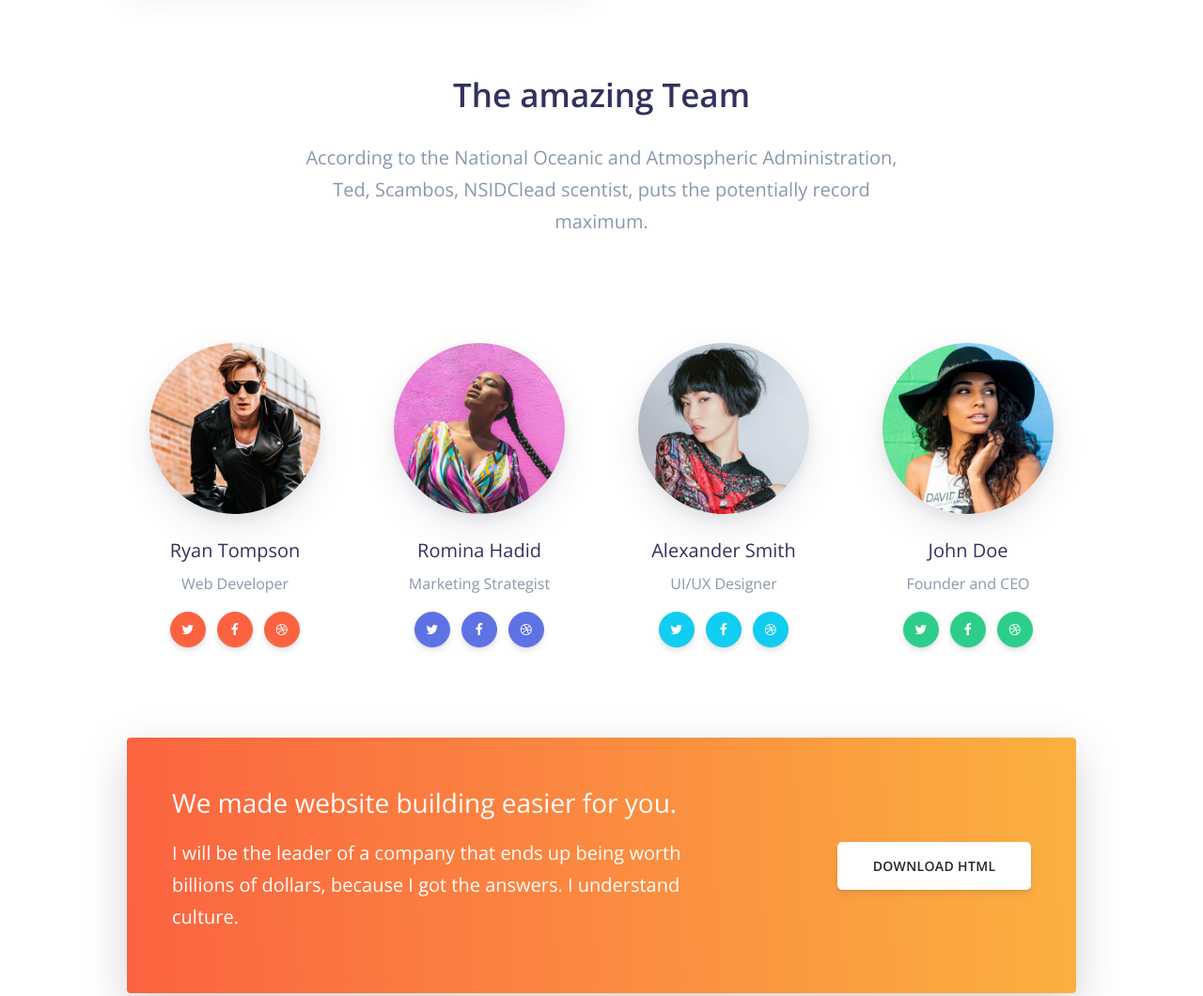
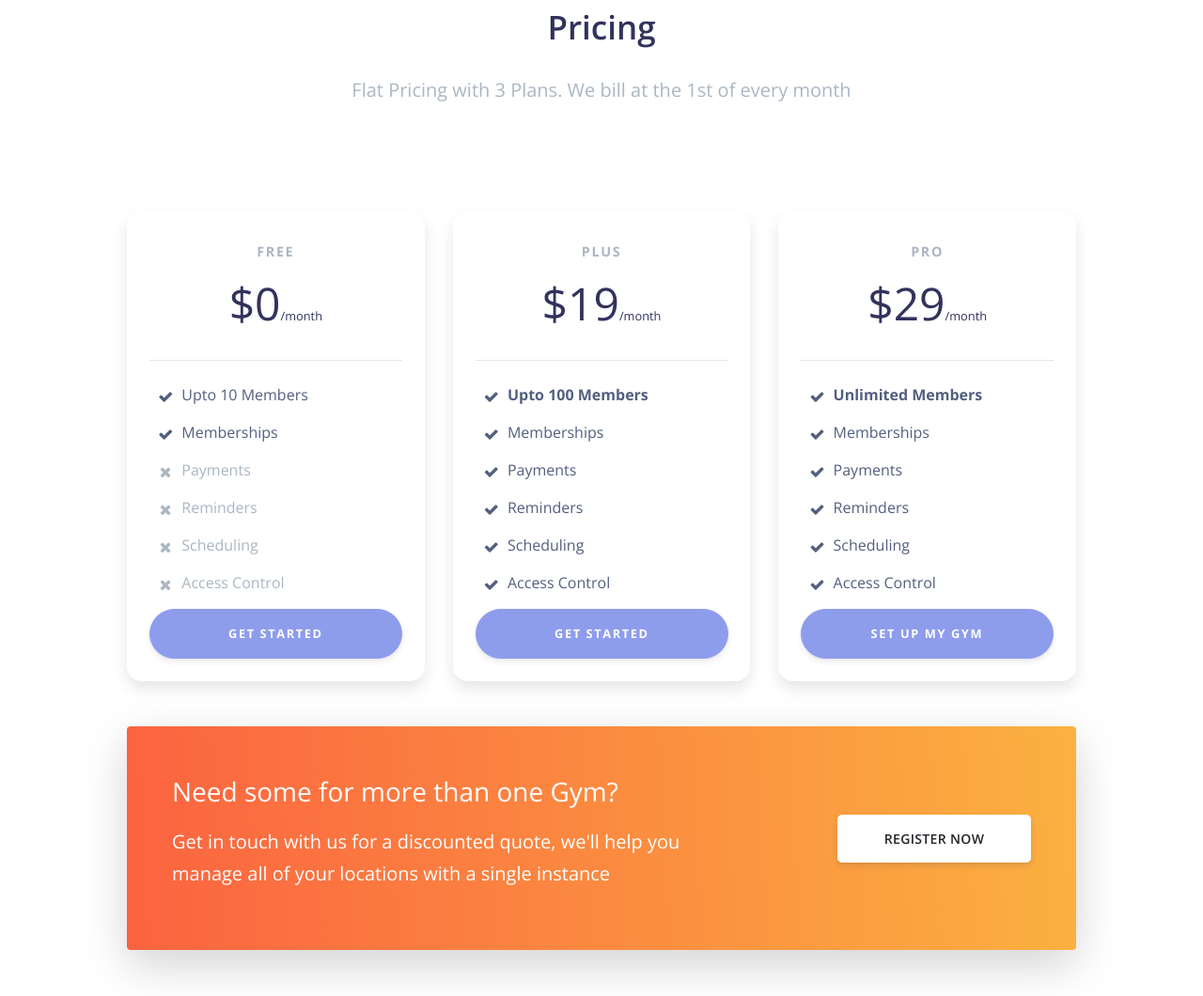
Before and after one commit to vcidst/gymconnect, a plain HTML site: page index.html in a window 1280 px wide. Shown: the part 2573-3633 px from the top of the page at 94% size. Drawn offline with nearby package versions, Linux system fonts and the light colour scheme.

Commit message:
added pricing section

```diff
--- a/index.html
+++ b/index.html
@@ -5,7 +5,7 @@
   <meta charset="utf-8">
   <meta name="viewport" content="width=device-width, initial-scale=1, shrink-to-fit=no">
   <meta name="description" content="Start your development with a Design System for Bootstrap 4.">
-  <meta name="author" content="Creative Tim">
+  <meta name="author" content="Gym Connect">
   <title>GymConnect - Gym Memberships, Payments and Scheduling</title>
   <!-- Favicon -->
   <link href="assets/img/brand/favicon.png" rel="icon" type="image/png">
@@ -15,7 +15,7 @@
   <link href="assets/vendor/nucleo/css/nucleo.css" rel="stylesheet">
   <link href="assets/vendor/font-awesome/css/font-awesome.min.css" rel="stylesheet">
   <!-- Argon CSS -->
-  <link type="text/css" href="assets/css/argon.min.css?v=1.0.1" rel="stylesheet">
+  <link type="text/css" href="assets/css/argon.css?v=1.0.1" rel="stylesheet">
 </head>
 
 <body>
@@ -50,7 +50,7 @@
               </a>
               <div class="dropdown-menu dropdown-menu-xl">
                 <div class="dropdown-menu-inner">
-                  <a href="https://demos.creative-tim.com/argon-design-system/docs/getting-started/overview.html" class="media d-flex align-items-center">
+                  <a href="#" class="media d-flex align-items-center">
                     <div class="icon icon-shape bg-gradient-primary rounded-circle text-white">
                       <i class="ni ni-spaceship"></i>
                     </div>
@@ -59,7 +59,7 @@
                       <p class="description d-none d-md-inline-block mb-0">Learn more about managing your members and their subscriptions</p>
                     </div>
                   </a>
-                  <a href="https://demos.creative-tim.com/argon-design-system/docs/foundation/colors.html" class="media d-flex align-items-center">
+                  <a href="#" class="media d-flex align-items-center">
                     <div class="icon icon-shape bg-gradient-success rounded-circle text-white">
                       <i class="ni ni-palette"></i>
                     </div>
@@ -68,7 +68,7 @@
                       <p class="description d-none d-md-inline-block mb-0">Learn more about Inventory Management</p>
                     </div>
                   </a>
-                  <a href="https://demos.creative-tim.com/argon-design-system/docs/components/alerts.html" class="media d-flex align-items-center">
+                  <a href="#" class="media d-flex align-items-center">
                     <div class="icon icon-shape bg-gradient-warning rounded-circle text-white">
                       <i class="ni ni-ui-04"></i>
                     </div>
@@ -89,19 +89,19 @@
           </ul>
           <ul class="navbar-nav align-items-lg-center ml-lg-auto">
             <li class="nav-item">
-              <a class="nav-link nav-link-icon" href="https://www.facebook.com/creativetim" target="_blank" data-toggle="tooltip" title="Like us on Facebook">
+              <a class="nav-link nav-link-icon" href="#" target="_blank" data-toggle="tooltip" title="Like us on Facebook">
                 <i class="fa fa-facebook-square"></i>
                 <span class="nav-link-inner--text d-lg-none">Facebook</span>
               </a>
             </li>
             <li class="nav-item">
-              <a class="nav-link nav-link-icon" href="https://www.instagram.com/creativetimofficial" target="_blank" data-toggle="tooltip" title="Follow us on Instagram">
+              <a class="nav-link nav-link-icon" href="#" target="_blank" data-toggle="tooltip" title="Follow us on Instagram">
                 <i class="fa fa-instagram"></i>
                 <span class="nav-link-inner--text d-lg-none">Instagram</span>
               </a>
             </li>
             <li class="nav-item">
-              <a href="https://www.creative-tim.com/product/argon-design-system" class="btn btn-white">
+              <a href="#" class="btn btn-white">
                 <span class="btn-inner--icon">
                   <i class="fa fa-sign-in mr-2"></i>
                 </span>
@@ -137,11 +137,11 @@
                 </h1>
                 <p class="lead  text-white">Manage your Gym, Memberships, Inventory and Scheduling. Use our specialized tools made for the Gym-Owners</p>
                 <div class="btn-wrapper">
-                  <a href="https://demos.creative-tim.com/argon-design-system/docs/components/alerts.html" class="btn btn-white btn-icon mb-3 mb-sm-0">
+                  <a href="#" class="btn btn-white btn-icon mb-3 mb-sm-0">
                     <span class="btn-inner--icon"><i class="fa fa-code"></i></span>
                     <span class="btn-inner--text">Take me to Demo</span>
                   </a>
-                  <a href="https://www.creative-tim.com/product/argon-design-system" class="btn btn-neutral btn-icon mb-3 mb-sm-0">
+                  <a href="#" class="btn btn-neutral btn-icon mb-3 mb-sm-0">
                     <span class="btn-inner--icon"><i class="ni ni-cloud-download-95"></i></span>
                     <span class="btn-inner--text">Features</span>
                   </a>
@@ -311,7 +311,7 @@
                 </div>
               </div>
             </div>
-            <div class="card shadow shadow-lg--hover mt-5">
+            <div class="card shadow-lg--hover mt-5">
               <div class="card-body">
                 <div class="d-flex px-3">
                   <div>
@@ -320,9 +320,8 @@
                     </div>
                   </div>
                   <div class="pl-4">
-                    <h5 class="title text-warning">3 Months Free</h5>
-                    <p>Get Started for Free without a credit card. Register an account and get in touch if you need help importing data</p>
-                    <a href="#" class="text-warning">Register</a>
+                    <h5 class="title text-warning">Easy Import</h5>
+                    <p>We will help you import your existing data to GymConnect, all you need to do is to collect it in an excel file!</p>
                   </div>
                 </div>
               </div>
@@ -337,100 +336,70 @@
         </svg>
       </div>
     </section>
-    <section class="section section-lg">
+
+<section class="pricing py-5">
   <div class="container">
     <div class="row justify-content-center text-center mb-lg">
           <div class="col-lg-8">
-            <h2 class="display-3">The amazing Team</h2>
-            <p class="lead text-muted">According to the National Oceanic and Atmospheric Administration, Ted, Scambos, NSIDClead scentist, puts the potentially record maximum.</p>
+            <h2 class="display-3">Pricing</h2>
+            <p class="lead text-muted">Flat Pricing with 3 Plans. We bill at the 1st of every month</p>
           </div>
         </div>
     <div class="row">
-          <div class="col-md-6 col-lg-3 mb-5 mb-lg-0">
-            <div class="px-4">
-              <img src="assets/img/theme/team-1-800x800.jpg" class="rounded-circle img-center img-fluid shadow shadow-lg--hover" style="width: 200px;">
-              <div class="pt-4 text-center">
-                <h5 class="title">
-                  <span class="d-block mb-1">Ryan Tompson</span>
-                  <small class="h6 text-muted">Web Developer</small>
-                </h5>
-                <div class="mt-3">
-                  <a href="#" class="btn btn-warning btn-icon-only rounded-circle">
-                    <i class="fa fa-twitter"></i>
-                  </a>
-                  <a href="#" class="btn btn-warning btn-icon-only rounded-circle">
-                    <i class="fa fa-facebook"></i>
-                  </a>
-                  <a href="#" class="btn btn-warning btn-icon-only rounded-circle">
-                    <i class="fa fa-dribbble"></i>
-                  </a>
+      <!-- Free Tier -->
+      <div class="col-lg-4">
+        <div class="card mb-5 mb-lg-0">
+          <div class="card-body">
+            <h5 class="card-title text-muted text-uppercase text-center">Free</h5>
+            <h6 class="card-price text-center">$0<span class="period">/month</span></h6>
+            <hr>
+            <ul class="fa-ul">
+              <li><span class="fa-li"><i class="fa fa-check"></i></span>Upto 10 Members</li>
+              <li><span class="fa-li"><i class="fa fa-check"></i></span>Memberships</li>
+              <li class="text-muted"><span class="fa-li"><i class="fa fa-times"></i></span>Payments</li>
+              <li class="text-muted"><span class="fa-li"><i class="fa fa-times"></i></span>Reminders</li>
+              <li class="text-muted"><span class="fa-li"><i class="fa fa-times"></i></span>Scheduling</li>
+              <li class="text-muted"><span class="fa-li"><i class="fa fa-times"></i></span>Access Control</li>
+            </ul>
+            <a href="#" class="btn btn-block btn-primary text-uppercase">Get Started</a>
           </div>
         </div>
       </div>
-          </div>
-          <div class="col-md-6 col-lg-3 mb-5 mb-lg-0">
-            <div class="px-4">
-              <img src="assets/img/theme/team-2-800x800.jpg" class="rounded-circle img-center img-fluid shadow shadow-lg--hover" style="width: 200px;">
-              <div class="pt-4 text-center">
-                <h5 class="title">
-                  <span class="d-block mb-1">Romina Hadid</span>
-                  <small class="h6 text-muted">Marketing Strategist</small>
-                </h5>
-                <div class="mt-3">
-                  <a href="#" class="btn btn-primary btn-icon-only rounded-circle">
-                    <i class="fa fa-twitter"></i>
-                  </a>
-                  <a href="#" class="btn btn-primary btn-icon-only rounded-circle">
-                    <i class="fa fa-facebook"></i>
-                  </a>
-                  <a href="#" class="btn btn-primary btn-icon-only rounded-circle">
-                    <i class="fa fa-dribbble"></i>
-                  </a>
+      <!-- Plus Tier -->
+      <div class="col-lg-4">
+        <div class="card mb-5 mb-lg-0">
+          <div class="card-body">
+            <h5 class="card-title text-muted text-uppercase text-center">Plus</h5>
+            <h6 class="card-price text-center">$19<span class="period">/month</span></h6>
+            <hr>
+            <ul class="fa-ul">
+              <li><span class="fa-li"><i class="fa fa-check"></i></span><strong>Upto 100 Members</strong></li>
+              <li><span class="fa-li"><i class="fa fa-check"></i></span>Memberships</li>
+              <li><span class="fa-li"><i class="fa fa-check"></i></span>Payments</li>
+              <li><span class="fa-li"><i class="fa fa-check"></i></span>Reminders</li>
+              <li><span class="fa-li"><i class="fa fa-check"></i></span>Scheduling</li>
+              <li><span class="fa-li"><i class="fa fa-check"></i></span>Access Control</li>
+            </ul>
+            <a href="#" class="btn btn-block btn-primary text-uppercase">Get Started</a>
           </div>
         </div>
       </div>
-          </div>
-          <div class="col-md-6 col-lg-3 mb-5 mb-lg-0">
-            <div class="px-4">
-              <img src="assets/img/theme/team-3-800x800.jpg" class="rounded-circle img-center img-fluid shadow shadow-lg--hover" style="width: 200px;">
-              <div class="pt-4 text-center">
-                <h5 class="title">
-                  <span class="d-block mb-1">Alexander Smith</span>
-                  <small class="h6 text-muted">UI/UX Designer</small>
-                </h5>
-                <div class="mt-3">
-                  <a href="#" class="btn btn-info btn-icon-only rounded-circle">
-                    <i class="fa fa-twitter"></i>
-                  </a>
-                  <a href="#" class="btn btn-info btn-icon-only rounded-circle">
-                    <i class="fa fa-facebook"></i>
-                  </a>
-                  <a href="#" class="btn btn-info btn-icon-only rounded-circle">
-                    <i class="fa fa-dribbble"></i>
-                  </a>
-                </div>
-              </div>
-            </div>
-          </div>
-          <div class="col-md-6 col-lg-3 mb-5 mb-lg-0">
-            <div class="px-4">
-              <img src="assets/img/theme/team-4-800x800.jpg" class="rounded-circle img-center img-fluid shadow shadow-lg--hover" style="width: 200px;">
-              <div class="pt-4 text-center">
-                <h5 class="title">
-                  <span class="d-block mb-1">John Doe</span>
-                  <small class="h6 text-muted">Founder and CEO</small>
-                </h5>
-                <div class="mt-3">
-                  <a href="#" class="btn btn-success btn-icon-only rounded-circle">
-                    <i class="fa fa-twitter"></i>
-                  </a>
-                  <a href="#" class="btn btn-success btn-icon-only rounded-circle">
-                    <i class="fa fa-facebook"></i>
-                  </a>
-                  <a href="#" class="btn btn-success btn-icon-only rounded-circle">
-                    <i class="fa fa-dribbble"></i>
-                  </a>
-                </div>
+      <!-- Pro Tier -->
+      <div class="col-lg-4">
+        <div class="card">
+          <div class="card-body">
+            <h5 class="card-title text-muted text-uppercase text-center">Pro</h5>
+            <h6 class="card-price text-center">$29<span class="period">/month</span></h6>
+            <hr>
+            <ul class="fa-ul">
+              <li><span class="fa-li"><i class="fa fa-check"></i></span><strong>Unlimited Members</strong></li>
+              <li><span class="fa-li"><i class="fa fa-check"></i></span>Memberships</li>
+              <li><span class="fa-li"><i class="fa fa-check"></i></span>Payments</li>
+              <li><span class="fa-li"><i class="fa fa-check"></i></span>Reminders</li>
+              <li><span class="fa-li"><i class="fa fa-check"></i></span>Scheduling</li>
+              <li><span class="fa-li"><i class="fa fa-check"></i></span>Access Control</li>
+            </ul>
+            <a href="#" class="btn btn-block btn-primary text-uppercase">Set Up My Gym</a>
           </div>
         </div>
       </div>
@@ -443,11 +412,11 @@
           <div class="p-5">
             <div class="row align-items-center">
               <div class="col-lg-8">
-                <h3 class="text-white">We made website building easier for you.</h3>
-                <p class="lead text-white mt-3">I will be the leader of a company that ends up being worth billions of dollars, because I got the answers. I understand culture.</p>
+                <h3 class="text-white">Need some for more than one Gym?</h3>
+                <p class="lead text-white mt-3">Get in touch with us for a discounted quote, we'll help you manage all of your locations with a single instance</p>
               </div>
               <div class="col-lg-3 ml-lg-auto">
-                <a href="https://www.creative-tim.com/product/argon-design-system" class="btn btn-lg btn-block btn-white">Download HTML</a>
+                <a href="#" class="btn btn-lg btn-block btn-white">Register Now</a>
               </div>
             </div>
           </div>
@@ -486,11 +455,11 @@
           <h4 class="mb-0 font-weight-light">Let's get in touch on any of these platforms.</h4>
         </div>
         <div class="col-lg-6 text-lg-center btn-wrapper">
-          <a target="_blank" href="https://www.facebook.com/creativetim" class="btn btn-neutral btn-icon-only btn-facebook btn-round btn-lg" data-toggle="tooltip" data-original-title="Like us">
+          <a target="_blank" href="#" class="btn btn-neutral btn-icon-only btn-facebook btn-round btn-lg" data-toggle="tooltip" data-original-title="Like us">
             <i class="fa fa-facebook-square"></i>
           </a>
 
-          <a target="_blank" href="https://twitter.com/creativetim" class="btn btn-neutral btn-icon-only btn-instagram btn-round btn-lg" data-toggle="tooltip" data-original-title="Follow us">
+          <a target="_blank" href="#" class="btn btn-neutral btn-icon-only btn-instagram btn-round btn-lg" data-toggle="tooltip" data-original-title="Follow us">
             <i class="fa fa-instagram"></i>
           </a>
         </div>
@@ -500,7 +469,7 @@
         <div class="col-md-6">
           <div class="copyright">
             &copy; 2019
-            <a href="https://www.creative-tim.com" target="_blank">GymConnect</a>.
+            <a href="#" target="_blank">GymConnect</a>.
           </div>
         </div>
         <div class="col-md-6">
@@ -515,7 +484,7 @@
               <a href="#" class="nav-link" target="_blank">Blog</a>
             </li>
             <li class="nav-item">
-              <a href="https://github.com/creativetimofficial/argon-design-system/blob/master/LICENSE.md" class="nav-link" target="_blank">MIT License</a>
+              <a href="#" class="nav-link" target="_blank">MIT License</a>
             </li>
           </ul>
         </div>
```
Also changed, not shown: assets/css/argon.css. Lines whose indentation alone changed are shown as unchanged.
